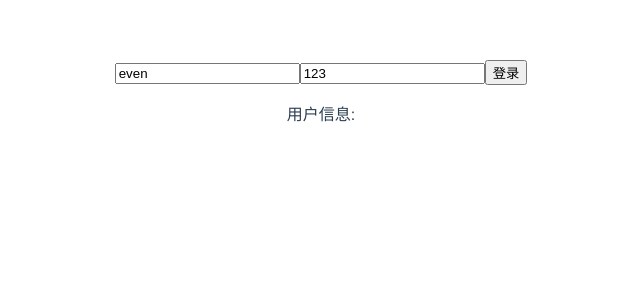
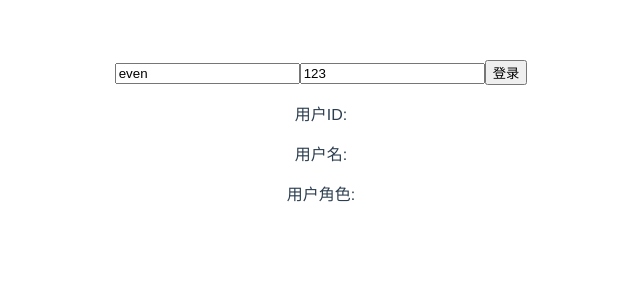
Before and after one commit to Even521/vue3.0-demo, a Vue app: page /token in a window 1280 px wide. Shown: the top 300 px of the page, without its empty margins (319-959 px from the left). Built offline with nearby package versions, Linux system fonts and the light colour scheme.

Commit message:
添加token解码 获取用户信息

```diff
--- a/package.json
+++ b/package.json
@@ -7,6 +7,7 @@
   },
   "dependencies": {
     "axios": "^0.19.2",
+    "jwt-decode": "^2.2.0",
     "vue": "^3.0.0-rc.1",
     "vue-router": "^4.0.0-beta.6",
     "vuex": "^4.0.0-beta.4"
--- a/src/components/token/Login.vue
+++ b/src/components/token/Login.vue
@@ -3,16 +3,22 @@
         <input type="text" v-model="loginForm.userName" placeholder="用户名"/>
         <input type="text" v-model="loginForm.password" placeholder="密码"/>
         <button @click="loginSubmit">登录</button>
+        <p></p>
     </div>
     <div>
-        <p>用户信息:</p>
+        <p></p>
+        <p> <span v-if="loginSuccess">登陆成功</span></p>
+        <p>用户ID:{{userInfo.userId}}</p>
+        <p>用户名:{{userInfo.userName}}</p>
+        <p>用户角色:{{userInfo.role}}</p>
     </div>
 </template>
 
 <script>
-    import {reactive} from 'vue';
+    import {reactive,ref} from 'vue';
     import {login} from './../../api/api.js';
-    import {useStore} from 'vuex'
+    import {useStore} from 'vuex';
+    import jwt from 'jwt-decode'
     export default {
         name: "Login",
         setup(){
@@ -22,14 +28,17 @@
                 password:'123'
             });
             const store=useStore();
+            const userInfo=ref({});
+            const loginSuccess=ref(false);
             const loginSubmit= async ()=>{
                 let d = await login();
+                loginSuccess.value=d.code===1?true:false;
                 const userToken = 'Bearer ' + d.data;
                 store.commit('changeLogin',userToken);
-                console.log(store, 'store');
+                userInfo.value = jwt(userToken)  ;
+
             };
-
-            return {loginForm,loginSubmit}
+            return {loginForm,loginSubmit,userInfo,loginSuccess}
         }
     }
 </script>
```
Also changed, not shown: 1 other file (tests, documents, lock files or other folders).
